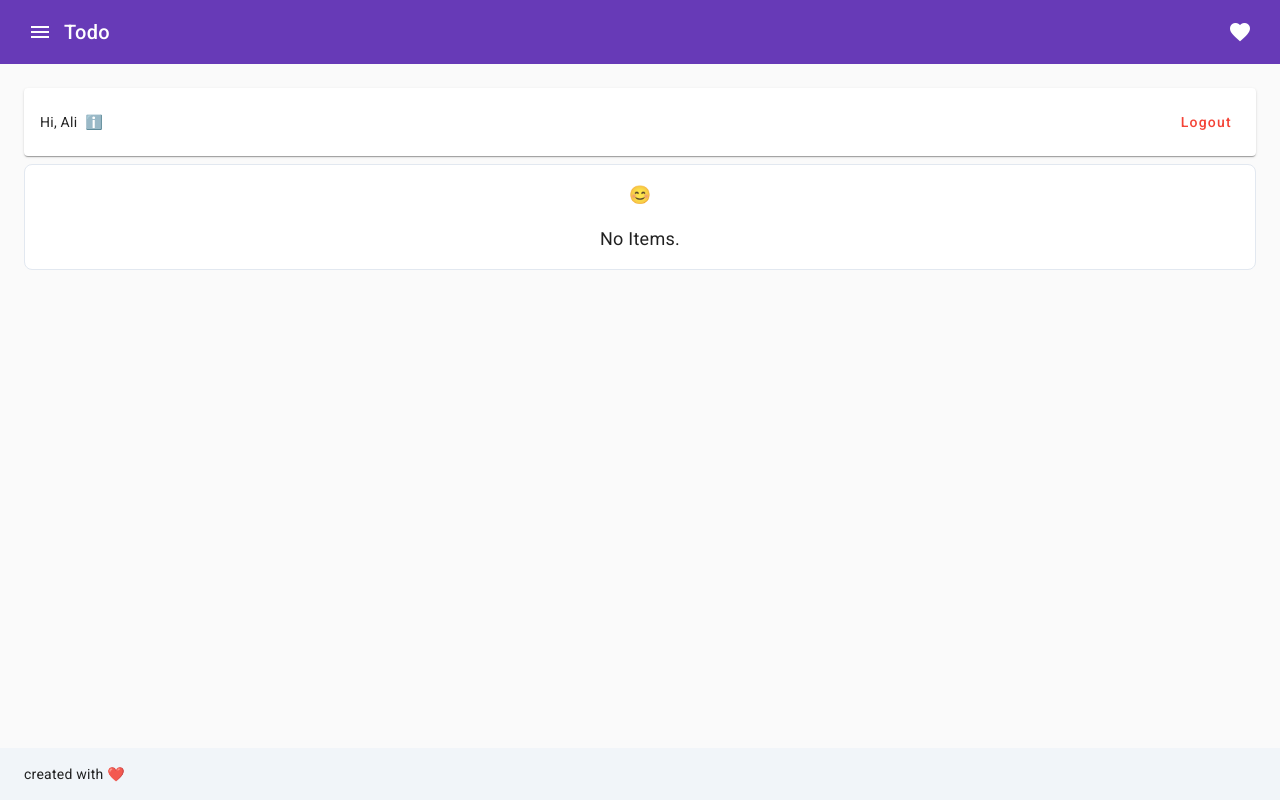
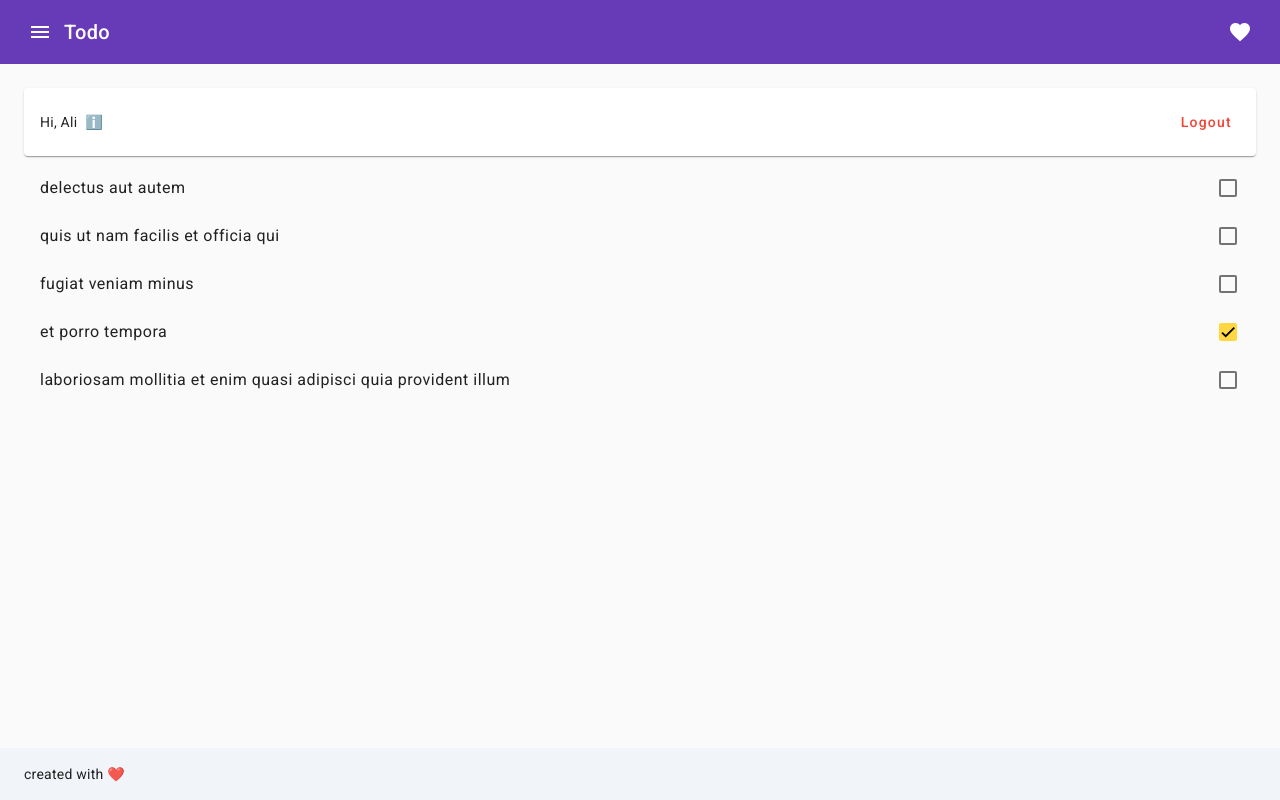
Before and after one commit to alisafariir/Angular-TodoApp, an Angular app: page / in a window 1280 px wide. Built offline with nearby package versions, Linux system fonts and the light colour scheme.

Commit message:
e11 - control flow

```diff
--- a/src/app/pages/home/home.component.ts
+++ b/src/app/pages/home/home.component.ts
@@ -22,36 +22,36 @@
   };
 
   todos: any[] = [
-    // {
-    //   userId: 1,
-    //   id: 1,
-    //   title: 'delectus aut autem',
-    //   completed: false,
-    // },
-    // {
-    //   userId: 1,
-    //   id: 2,
-    //   title: 'quis ut nam facilis et officia qui',
-    //   completed: false,
-    // },
-    // {
-    //   userId: 1,
-    //   id: 3,
-    //   title: 'fugiat veniam minus',
-    //   completed: false,
-    // },
-    // {
-    //   userId: 1,
-    //   id: 4,
-    //   title: 'et porro tempora',
-    //   completed: true,
-    // },
-    // {
-    //   userId: 1,
-    //   id: 5,
-    //   title: 'laboriosam mollitia et enim quasi adipisci quia provident illum',
-    //   completed: false,
-    // },
+    {
+      userId: 1,
+      id: 1,
+      title: 'delectus aut autem',
+      completed: false,
+    },
+    {
+      userId: 1,
+      id: 2,
+      title: 'quis ut nam facilis et officia qui',
+      completed: false,
+    },
+    {
+      userId: 1,
+      id: 3,
+      title: 'fugiat veniam minus',
+      completed: false,
+    },
+    {
+      userId: 1,
+      id: 4,
+      title: 'et porro tempora',
+      completed: true,
+    },
+    {
+      userId: 1,
+      id: 5,
+      title: 'laboriosam mollitia et enim quasi adipisci quia provident illum',
+      completed: false,
+    },
   ];
   constructor() {}
 
```
